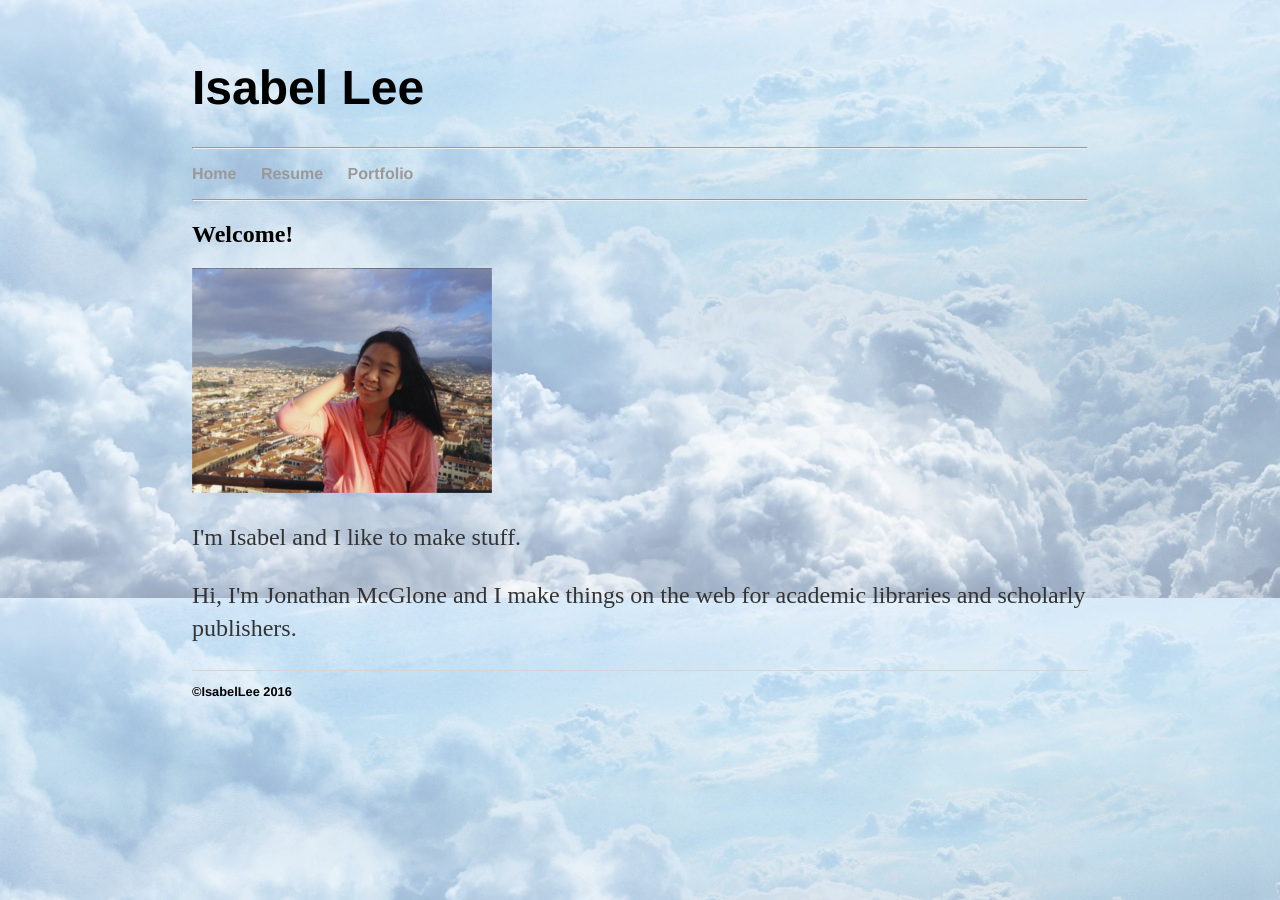
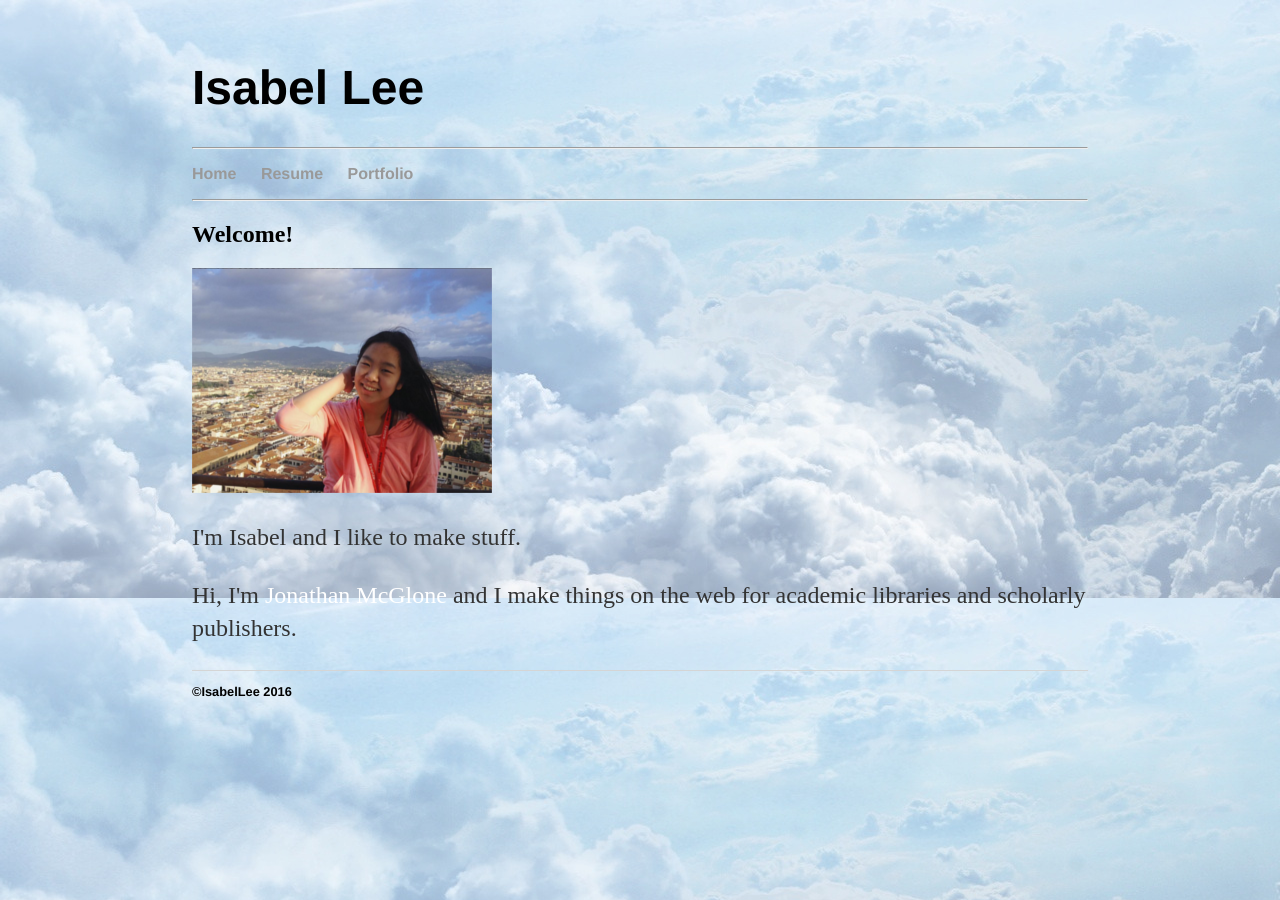
Before and after one commit to isabelringing1/old_website, a Jekyll site: the page built from index.html, in a window 1280 px wide. Built offline with Jekyll 4.4.1, drawn with Linux system fonts in a browser that asks for light colours.

Commit message:
Update index.html

```diff
--- a/index.html
+++ b/index.html
@@ -8,5 +8,5 @@ title: Isabel's Website
 	<img  class="img-circle avatar" alt="Isabel Lee" src="me.PNG">
 	</div>
 	<p>I'm Isabel and I like to make stuff.</a></p>
-	<p class="lead">Hi, I'm <span itemprop="name">Jonathan McGlone</span> and I make things on the web for academic libraries and scholarly publishers.</p>
+	<p>Hi, I'm <span style="color:white">Jonathan McGlone</span> and I make things on the web for academic libraries and scholarly publishers.</p>
 </div><!-- /.blurb -->
```
